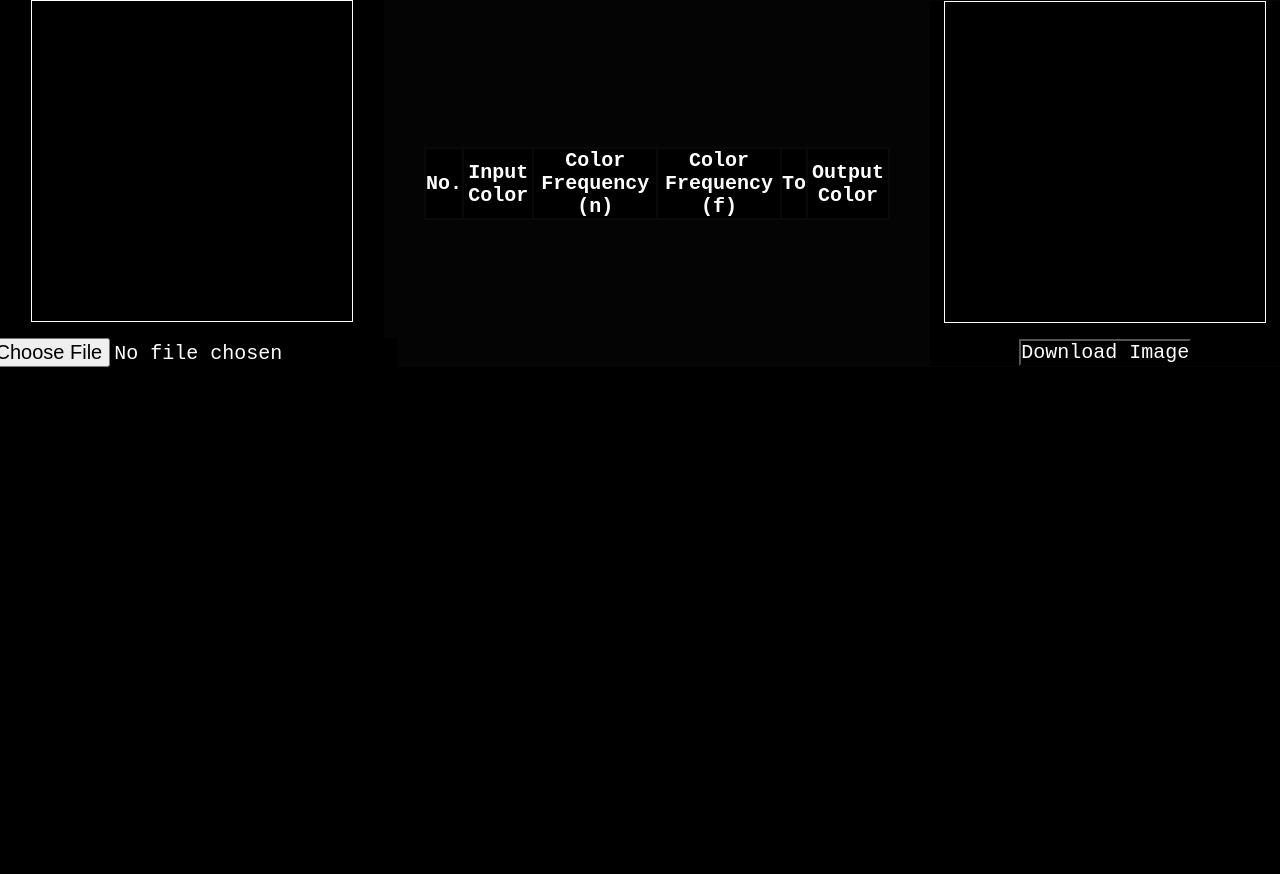
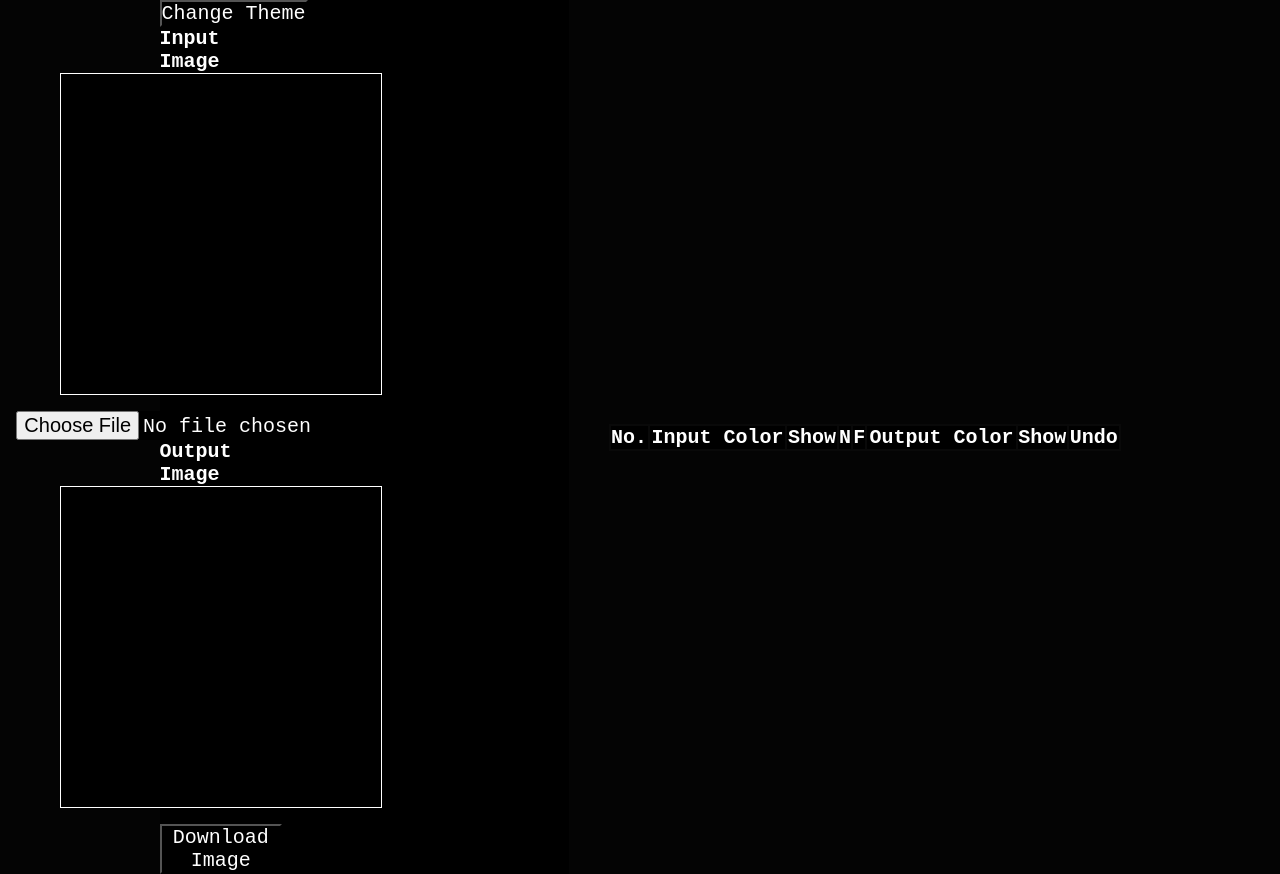
Before and after one commit to LeeTrongjNghiax/ExtractAndReplaceImageColor, a plain HTML site: page index.html in a window 1280 px wide. Before the commit the page ends 800 px from the top, so only its background shows below. Drawn offline with Linux system fonts and the light colour scheme.

Commit message:
Add Change Theme Option

```diff
--- a/index.html
+++ b/index.html
@@ -10,11 +10,21 @@
 <body>
   <div id="container">
     <!-- <h1>Extract And Replace Image Pixel Tool!</h1> -->
-    <div id="cvInputContainer">
-      <canvas id="cvInput"></canvas>
-      <canvas id="cvInputHidden" width="16" height="16"></canvas>
-      <img id="imgInput" src="" alt="">
-      <input type="file" name="inpCvInput" id="inpCvInput">
+    <div id="cvContainer">
+      <button id="changeTheme" class="green" data-state="dark">Change Theme</button>
+      <div id="cvInputContainer">
+        <h1>Input Image</h1>
+        <canvas id="cvInput"></canvas>
+        <canvas id="cvInputHidden" width="16" height="16"></canvas>
+        <img id="imgInput" src="" alt="">
+        <input type="file" name="inpCvInput" id="inpCvInput">
+      </div>
+      <div id="cvOutputContainer">
+        <h1>Output Image</h1>
+        <canvas id="cvOutput"></canvas>
+        <canvas id="cvOutputHidden" width="16" height="16"  ></canvas>
+        <button id="download" class="green">Download Image</button>
+      </div>
     </div>
     <div id="colorInfoContainer">
       <table id="colorInfo">
@@ -22,30 +32,18 @@
           <tr>
             <th>No.</th>
             <th>Input Color</th>
-            <!-- <th>Color Name</th> -->
-            <th>Color Frequency (n)</th>
-            <th id="sortColorRatio">Color Frequency (f)</th>
-            <th>To</th>
+            <th>Show</th>
+            <th>N</th>
+            <th id="sortColorRatio">F</th>
             <th>Output Color</th>
+            <th>Show</th>
+            <th>Undo</th>
           </tr>
         </thead>
         <tbody id="tbody">
-          <!-- <tr>
-            <td><p>0</p></td>
-            <td><input type="color"></td>
-            <td><div class="colorHex">#000000</div></td>
-            <td><div class="colorFrequencyN">0</div></td>
-            <td><div class="colorFrequencyF">0%</div></td>
-            <td><p>→</p></td>
-            <td><input type="color"></td>
-          </tr> -->
+
         </tbody>
       </table>
-    </div>
-    <div id="cvOutputContainer">
-      <canvas id="cvOutput"></canvas>
-      <canvas id="cvOutputHidden" width="16" height="16"  ></canvas>
-      <button id="download">Download Image</button>
     </div>
   </div>
 
```
